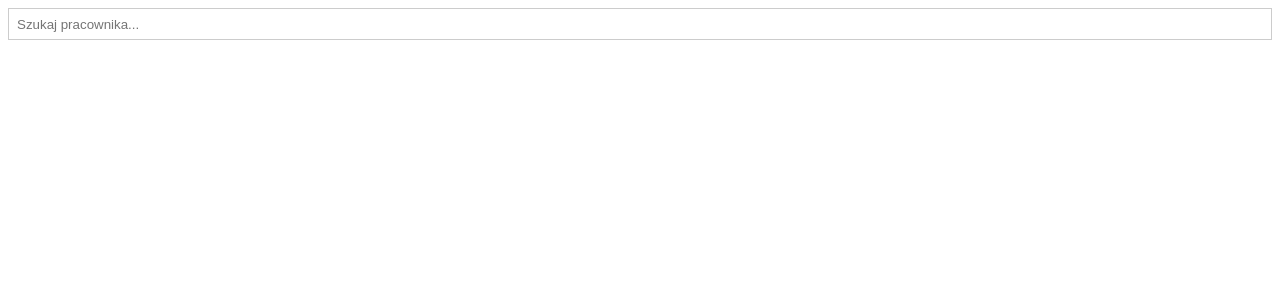
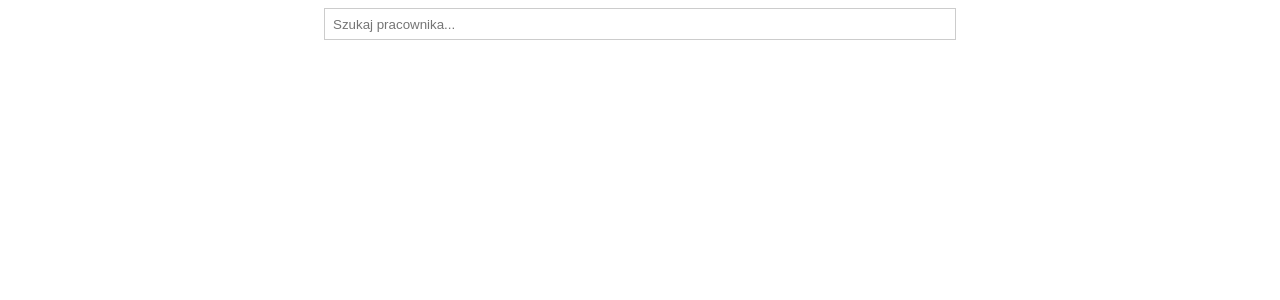
Before and after one commit to KacperBarszczewski/Horus-frontend, an Angular app: page / in a window 1280 px wide. Shown: the top 300 px of the page. Built offline with nearby package versions, Linux system fonts and the light colour scheme.

Commit message:
feat: restructure employee tree and selection components with improved styling and layout

```diff
--- a/src/app/app.component.css
+++ b/src/app/app.component.css
@@ -0,0 +1,10 @@
+.container{
+    display: flex;
+    flex-direction: column;
+    align-items: center;
+}
+
+app-employee-select{
+    width: 50%;
+    margin-bottom: 10px;
+}
--- a/src/app/app.component.html
+++ b/src/app/app.component.html
@@ -1,3 +1,5 @@
-<app-employee-select (selectedEmployee)="onValueEmitted($event)"></app-employee-select>
-<div>{{selectedEmployee?.firstName}} {{selectedEmployee?.lastName}}</div>
-<app-employee-tree [selectedEmployee]="selectedEmployee"></app-employee-tree>
+<div class="container">
+    <app-employee-select (selectedEmployee)="onValueEmitted($event)"></app-employee-select>
+    <div>{{selectedEmployee?.firstName}} {{selectedEmployee?.lastName}}</div>
+    <app-employee-tree [selectedEmployee]="selectedEmployee"></app-employee-tree>
+</div>
--- a/src/app/components/employee-tree/employee-tree.component.css
+++ b/src/app/components/employee-tree/employee-tree.component.css
@@ -1,6 +1,7 @@
 .tree-container{
     display: flex;
     flex-wrap: wrap;
+    justify-content: center;
 }
 
 .box{
@@ -26,6 +27,7 @@
     height: 3.125rem;
     width: 12.5rem;
     margin: 0.625rem;
+    text-align: center;
 }
 
 .arrowUp-box{
--- a/src/app/components/employee-tree/employee-tree.component.html
+++ b/src/app/components/employee-tree/employee-tree.component.html
@@ -3,7 +3,8 @@
         <div class="arrow-box" *ngIf="i>0">&#8594;</div>
         <div class="arrowUp-box" *ngIf="i>0">&#8593;</div>
         <div class="emp-box">
-            {{emp.firstName}}
+            {{emp.firstName}} <br>
+            {{emp.lastName}}
         </div>
     </div>
 </div>
```
